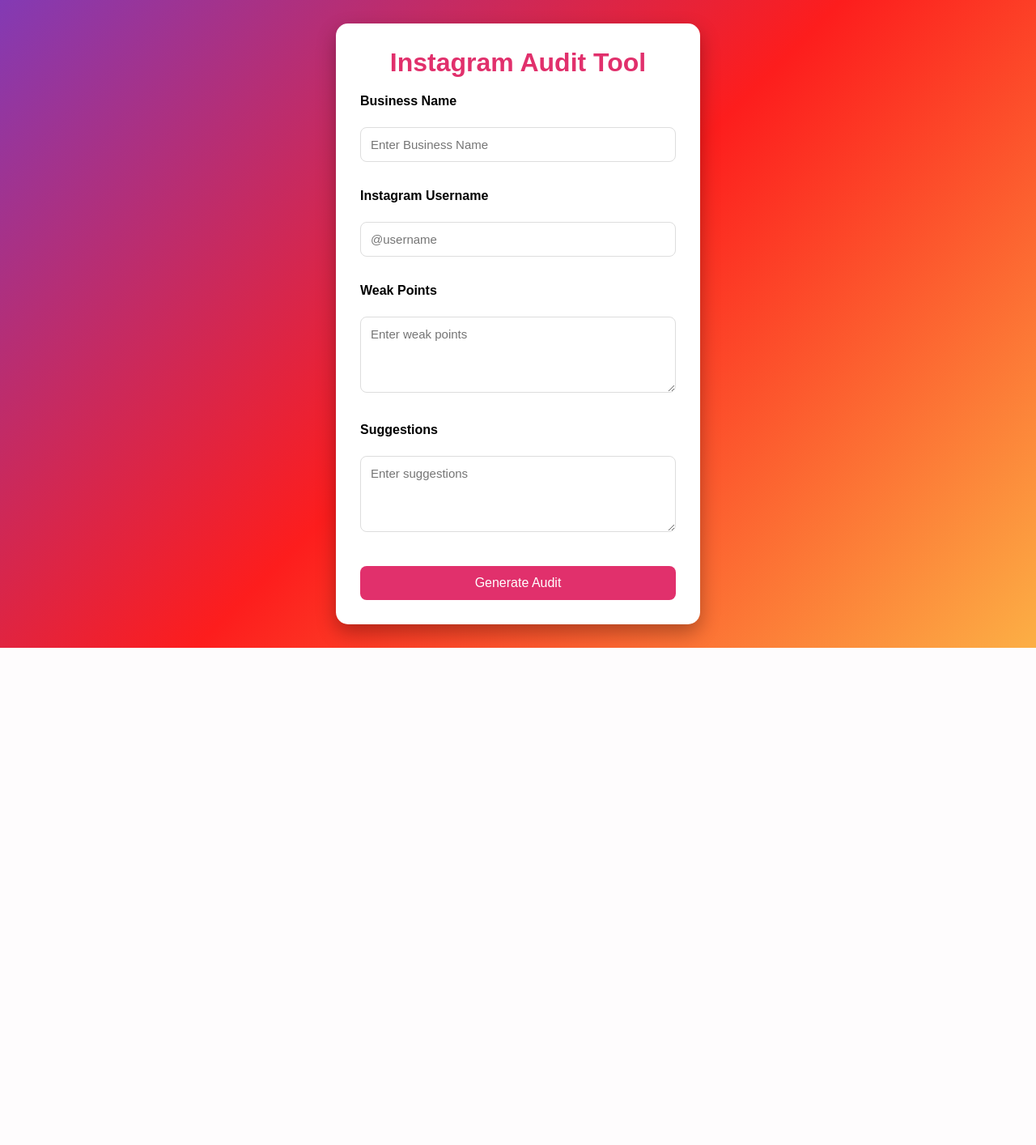
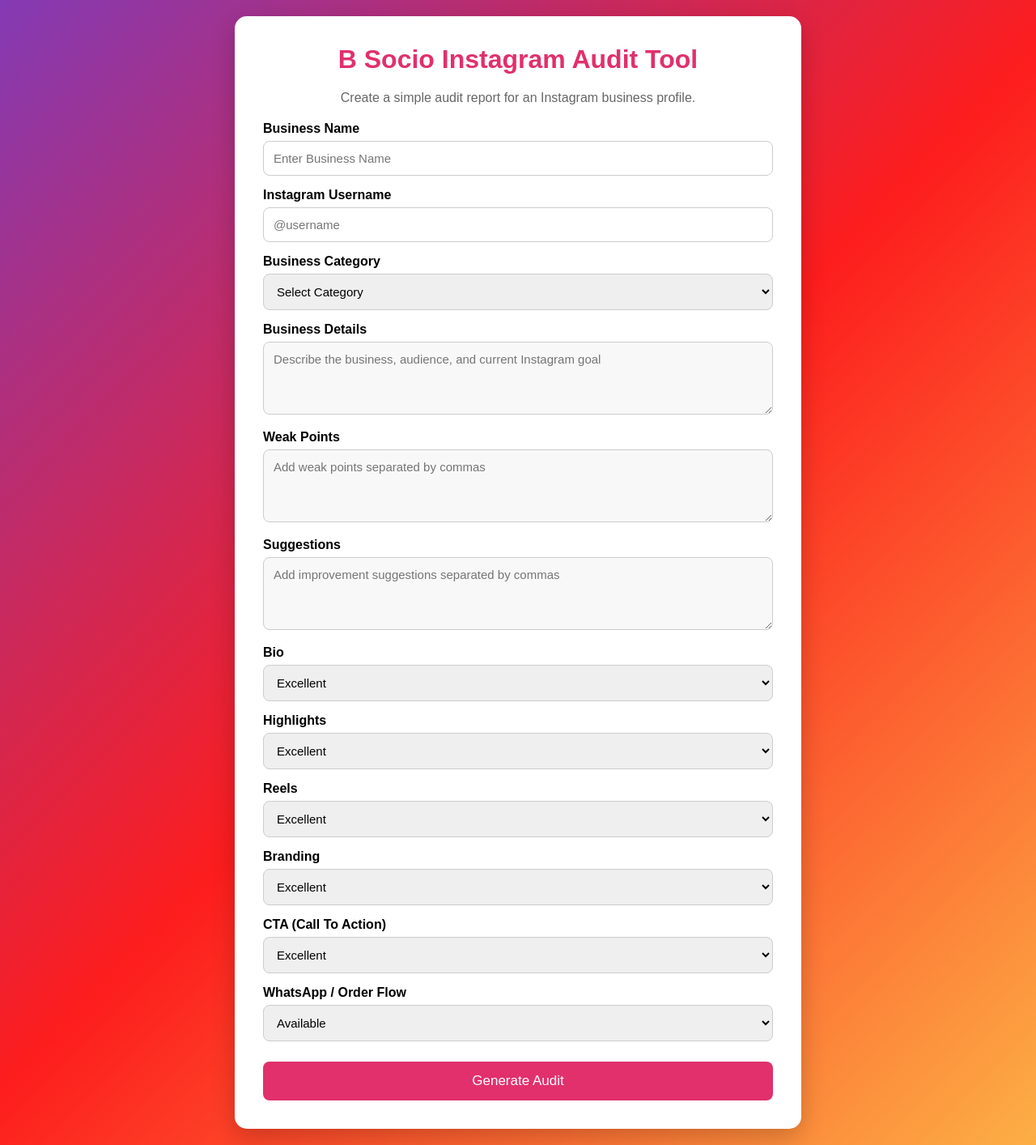
Before and after one commit to sera-mary/instagram_audit_tool, a Flask app: page / in a window 1280 px wide. Shown: the whole page at 81% size. Before the commit the page ends 800 px from the top, so only its background shows below. Run offline with Flask 3, Linux system fonts and the light colour scheme.

Commit message:
Initial Commit

```diff
--- a/app.py
+++ b/app.py
@@ -1,28 +1,131 @@
 from flask import Flask, render_template, request
 
 app = Flask(__name__)
+
+
+def parse_list(raw_value):
+    if not raw_value:
+        return []
+
+    items = [item.strip() for item in raw_value.replace("\n", ",").split(",")]
+    return [item for item in items if item]
+
 
 @app.route('/')
 def home():
     return render_template('index.html')
 
+
 @app.route('/generate', methods=['POST'])
 def generate():
-    business = request.form['business']
-    instagram = request.form['instagram']
-    weak_points = request.form['weak_points']
-    suggestions = request.form['suggestions']
+    business = request.form.get('business', 'Your Business')
+    instagram = request.form.get('instagram', '@yourprofile')
+    category = request.form.get('category', 'Other')
+    business_details = request.form.get('business_details', 'No additional business context provided.')
+    weak_points = parse_list(request.form.get('weak_points', ''))
+    suggestions = parse_list(request.form.get('suggestions', ''))
 
-    summary = f"{business}'s Instagram account ({instagram}) needs improvement. The weak points are {weak_points}. By following these suggestions: {suggestions}, the account can improve engagement and reach."
+    bio = request.form.get('bio', 'Average')
+    highlights = request.form.get('highlights', 'Average')
+    reels = request.form.get('reels', 'Average')
+    branding = request.form.get('branding', 'Average')
+    cta = request.form.get('cta', 'Average')
+    whatsapp = request.form.get('whatsapp', 'Available')
+
+    score = 100
+    weaknesses = []
+
+    if bio == "Needs Improvement":
+        score -= 10
+        weaknesses.append("Improve Bio")
+
+    if highlights == "Needs Improvement":
+        score -= 15
+        weaknesses.append("Create Better Highlights")
+
+    if reels == "Needs Improvement":
+        score -= 20
+        weaknesses.append("Post More Engaging Reels")
+
+    if branding == "Needs Improvement":
+        score -= 20
+        weaknesses.append("Improve Branding")
+
+    if cta == "Needs Improvement":
+        score -= 15
+        weaknesses.append("Add a Clear Call To Action")
+
+    if whatsapp == "Not Available":
+        score -= 20
+        weaknesses.append("Enable WhatsApp / Order Flow")
+
+    if weak_points:
+        score -= min(10 + len(weak_points) * 2, 25)
+
+    services = []
+
+    if branding == "Needs Improvement":
+        services.append("Branding")
+
+    if reels == "Needs Improvement":
+        services.append("Social Media Marketing")
+
+    if whatsapp == "Not Available":
+        services.append("WhatsApp Integration")
+
+    if cta == "Needs Improvement":
+        services.append("Digital Marketing")
+
+    if weak_points:
+        services.append("Content Strategy")
+
+    if score >= 90:
+        rating = "⭐⭐⭐⭐⭐ Excellent"
+    elif score >= 75:
+        rating = "⭐⭐⭐⭐ Very Good"
+    elif score >= 60:
+        rating = "⭐⭐⭐ Good"
+    elif score >= 40:
+        rating = "⭐⭐ Average"
+    else:
+        rating = "⭐ Needs Improvement"
+
+    if weak_points:
+        weakness_text = ", ".join(weak_points)
+    else:
+        weakness_text = "No major weaknesses identified"
+
+    if suggestions:
+        suggestion_text = ", ".join(suggestions)
+    else:
+        suggestion_text = "Add clearer positioning, content themes, and conversion steps"
+
+    summary = (
+        f"{business} operates in the {category} space and is building a presence on Instagram "
+        f"{instagram}. {business_details} The main audit themes are {weakness_text}. "
+        f"Suggested next steps are {suggestion_text}."
+    )
+
+    dm = (
+        f"Hi {business}, we reviewed your Instagram profile and found several opportunities to improve "
+        f"your online presence. Our team at B Socio can help you with {', '.join(services) or 'profile growth'} ."
+    )
 
     return render_template(
-        'result.html',
+        "result.html",
         business=business,
         instagram=instagram,
-        weak_points=weak_points,
+        category=category,
+        business_details=business_details,
+        score=score,
+        rating=rating,
+        weaknesses=weaknesses + weak_points,
+        services=services,
+        summary=summary,
+        dm=dm,
         suggestions=suggestions,
-        summary=summary
     )
+
 
 if __name__ == "__main__":
     app.run(debug=True)
--- a/static/style.css
+++ b/static/style.css
@@ -1,70 +1,119 @@
-* {
-    margin: 0;
-    padding: 0;
-    box-sizing: border-box;
-    font-family: Arial, sans-serif;
+*{
+    margin:0;
+    padding:0;
+    box-sizing:border-box;
+    font-family:Arial,Helvetica,sans-serif;
 }
 
-body {
-    background: linear-gradient(135deg, #833AB4, #FD1D1D, #FCAF45);
-    display: flex;
-    justify-content: center;
-    align-items: center;
-    min-height: 100vh;
+body{
+    background:linear-gradient(135deg,#833AB4,#FD1D1D,#FCAF45);
+    display:flex;
+    justify-content:center;
+    align-items:center;
+    min-height:100vh;
+    padding:20px;
 }
 
-.container {
-    width: 450px;
-    background: white;
-    padding: 30px;
-    border-radius: 15px;
-    box-shadow: 0 10px 25px rgba(0,0,0,0.3);
+.container{
+    background:#fff;
+    width:700px;
+    max-width:100%;
+    padding:35px;
+    border-radius:15px;
+    box-shadow:0 10px 30px rgba(0,0,0,.2);
 }
 
-h1 {
-    text-align: center;
-    color: #E1306C;
-    margin-bottom: 20px;
+.intro{
+    text-align:center;
+    color:#666;
+    margin-bottom:20px;
 }
 
-label {
-    display: block;
-    margin-top: 15px;
-    margin-bottom: 5px;
-    font-weight: bold;
+h1{
+    text-align:center;
+    color:#E1306C;
+    margin-bottom:20px;
+}
+
+h2{
+    color:#444;
+    margin-top:20px;
+    margin-bottom:10px;
+}
+
+label{
+    display:block;
+    margin-top:15px;
+    font-weight:bold;
 }
 
 input,
-textarea {
-    width: 100%;
-    padding: 12px;
-    border: 1px solid #ddd;
-    border-radius: 8px;
-    font-size: 15px;
+select,
+textarea{
+    width:100%;
+    padding:12px;
+    margin-top:6px;
+    border:1px solid #ccc;
+    border-radius:8px;
+    font-size:15px;
 }
 
-button {
-    width: 100%;
-    margin-top: 20px;
-    padding: 12px;
-    background: #E1306C;
-    color: white;
-    border: none;
-    border-radius: 8px;
-    font-size: 16px;
-    cursor: pointer;
+button{
+    width:100%;
+    padding:14px;
+    margin-top:25px;
+    background:#E1306C;
+    color:white;
+    border:none;
+    border-radius:8px;
+    font-size:17px;
+    cursor:pointer;
+    transition:.3s;
 }
 
-button:hover {
-    background: #c2185b;
+button:hover{
+    background:#C2185B;
 }
 
-a {
-    color: #E1306C;
-    text-decoration: none;
-    font-weight: bold;
+ul{
+    margin-left:20px;
+    margin-top:10px;
 }
 
-p {
-    margin-bottom: 10px;
+li{
+    margin-bottom:8px;
 }
+
+hr{
+    margin:25px 0;
+}
+
+a{
+    display:inline-block;
+    margin-top:20px;
+    color:#E1306C;
+    text-decoration:none;
+    font-weight:bold;
+}
+
+textarea{
+    resize:vertical;
+    background:#f8f8f8;
+    min-height:90px;
+}
+
+.score{
+    font-size:45px;
+    font-weight:bold;
+    text-align:center;
+    color:#E1306C;
+    margin:20px 0;
+}
+
+.rating{
+    text-align:center;
+    font-size:28px;
+    font-weight:bold;
+    color:#28a745;
+    margin-bottom:20px;
+}
--- a/templates/index.html
+++ b/templates/index.html
@@ -3,30 +3,85 @@
 <head>
     <meta charset="UTF-8">
     <meta name="viewport" content="width=device-width, initial-scale=1.0">
-    <title>Instagram Audit Tool</title>
+    <title>B Socio Instagram Audit Tool</title>
     <link rel="stylesheet" href="{{ url_for('static', filename='style.css') }}">
 </head>
 <body>
 
 <div class="container">
-    <h1>Instagram Audit Tool</h1>
+    <h1>B Socio Instagram Audit Tool</h1>
+    <p class="intro">Create a simple audit report for an Instagram business profile.</p>
 
     <form action="/generate" method="POST">
+        <label>Business Name</label>
+        <input type="text" name="business" placeholder="Enter Business Name" required>
 
-        <label>Business Name</label><br>
-        <input type="text" name="business" placeholder="Enter Business Name" required><br><br>
+        <label>Instagram Username</label>
+        <input type="text" name="instagram" placeholder="@username" required>
 
-        <label>Instagram Username</label><br>
-        <input type="text" name="instagram" placeholder="@username" required><br><br>
+        <label>Business Category</label>
+        <select name="category" required>
+            <option value="">Select Category</option>
+            <option>Cafe</option>
+            <option>Restaurant</option>
+            <option>Salon</option>
+            <option>Boutique</option>
+            <option>Gym</option>
+            <option>Clinic</option>
+            <option>Other</option>
+        </select>
 
-        <label>Weak Points</label><br>
-        <textarea name="weak_points" rows="4" placeholder="Enter weak points" required></textarea><br><br>
+        <label>Business Details</label>
+        <textarea name="business_details" rows="3" placeholder="Describe the business, audience, and current Instagram goal"></textarea>
 
-        <label>Suggestions</label><br>
-        <textarea name="suggestions" rows="4" placeholder="Enter suggestions" required></textarea><br><br>
+        <label>Weak Points</label>
+        <textarea name="weak_points" rows="3" placeholder="Add weak points separated by commas"></textarea>
+
+        <label>Suggestions</label>
+        <textarea name="suggestions" rows="3" placeholder="Add improvement suggestions separated by commas"></textarea>
+
+        <label>Bio</label>
+        <select name="bio" required>
+            <option value="Excellent">Excellent</option>
+            <option value="Average">Average</option>
+            <option value="Needs Improvement">Needs Improvement</option>
+        </select>
+
+        <label>Highlights</label>
+        <select name="highlights" required>
+            <option value="Excellent">Excellent</option>
+            <option value="Average">Average</option>
+            <option value="Needs Improvement">Needs Improvement</option>
+        </select>
+
+        <label>Reels</label>
+        <select name="reels" required>
+            <option value="Excellent">Excellent</option>
+            <option value="Average">Average</option>
+            <option value="Needs Improvement">Needs Improvement</option>
+        </select>
+
+        <label>Branding</label>
+        <select name="branding" required>
+            <option value="Excellent">Excellent</option>
+            <option value="Average">Average</option>
+            <option value="Needs Improvement">Needs Improvement</option>
+        </select>
+
+        <label>CTA (Call To Action)</label>
+        <select name="cta" required>
+            <option value="Excellent">Excellent</option>
+            <option value="Average">Average</option>
+            <option value="Needs Improvement">Needs Improvement</option>
+        </select>
+
+        <label>WhatsApp / Order Flow</label>
+        <select name="whatsapp">
+            <option>Available</option>
+            <option>Not Available</option>
+        </select>
 
         <button type="submit">Generate Audit</button>
-
     </form>
 </div>
 
```
Also changed, not shown: templates/result.html (+50 -13 lines), README.md (added), 1 other file.
